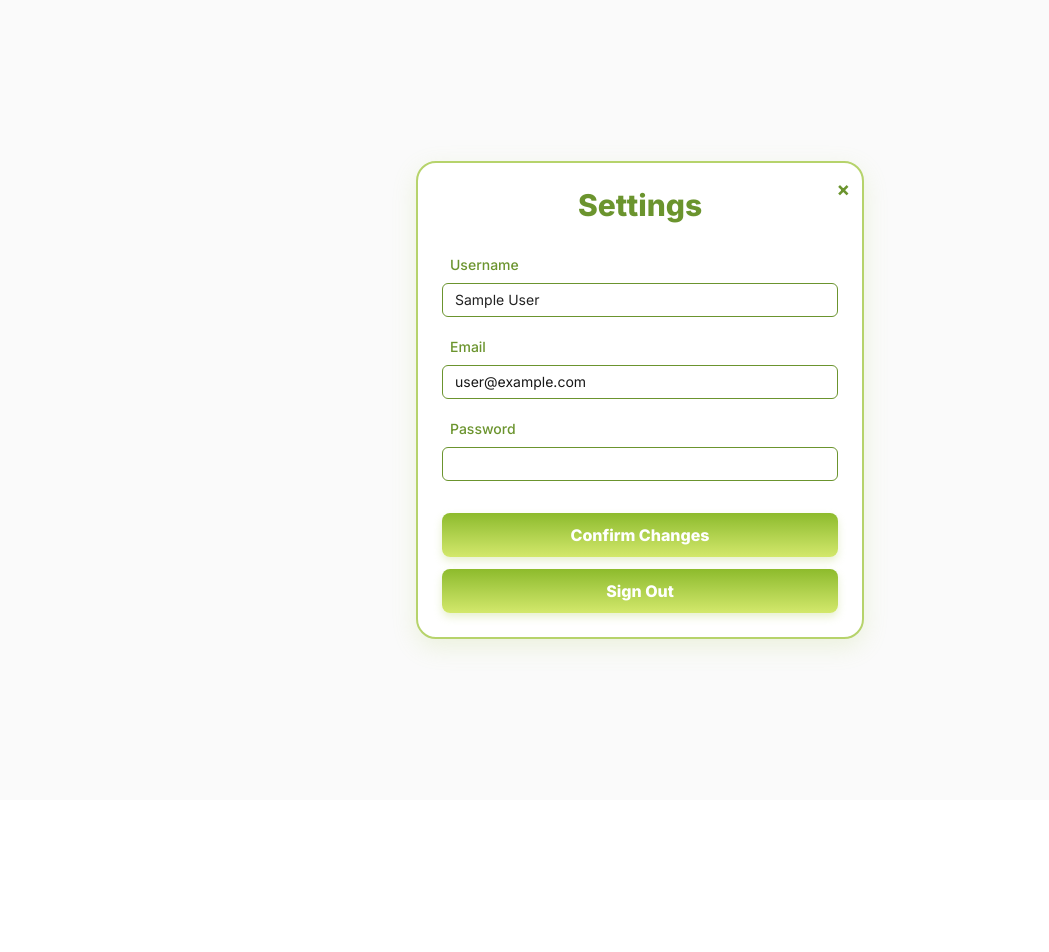
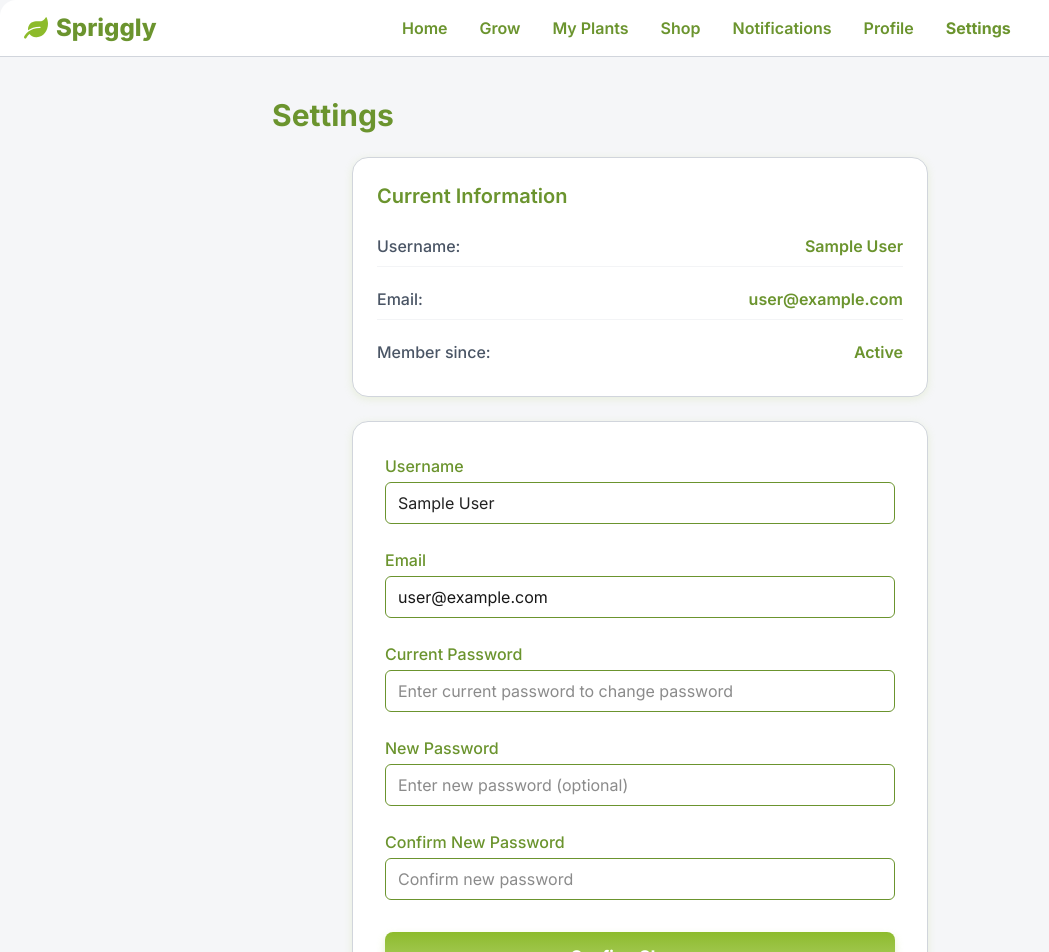
Before and after one commit to hanxxiiz/spriggly-final, a Next.js app: page /dashboard/settings in a window 1280 px wide. Shown: the top 952 px of the page, without its empty margins (0-1049 px from the left). Before the commit the page ends 800 px from the top, so only its background shows below. Built offline with nearby package versions, Linux system fonts and the light colour scheme; no server answers; sample sign-in values are in the browser's storage.

Commit message:
somewhat working settings except update

```diff
--- a/package.json
+++ b/package.json
@@ -23,6 +23,7 @@
   },
   "devDependencies": {
     "@tailwindcss/postcss": "^4",
+    "@types/bcryptjs": "^2.4.6",
     "@types/node": "^20",
     "@types/react": "^19",
     "@types/react-dom": "^19",
--- /dev/null
+++ b/src/app/api/auth/update/route.ts
@@ -0,0 +1,93 @@
+import { NextResponse } from 'next/server';
+import { getServerSession } from 'next-auth';
+import { authOptions } from '@/app/api/auth/[...nextauth]/route';
+import connectDB from '@/lib/mongodb';
+import User from '@/models/User';
+import bcrypt from 'bcryptjs';
+
+export async function PUT(req: Request) {
+  try {
+    const session = await getServerSession(authOptions);
+
+    if (!session?.user?.id) {
+      return NextResponse.json(
+        { error: 'Unauthorized' },
+        { status: 401 }
+      );
+    }
+
+    const { name, email, currentPassword, newPassword } = await req.json();
+
+    await connectDB();
+
+    // Get user with password for verification
+    const user = await User.findById(session.user.id).select('+password');
+
+    if (!user) {
+      return NextResponse.json(
+        { error: 'User not found' },
+        { status: 404 }
+      );
+    }
+
+    // Update basic info if provided
+    if (name && name !== user.name) {
+      user.name = name;
+    }
+
+    if (email && email !== user.email) {
+      // Check if email is already taken by another user
+      const existingUser = await User.findOne({ email, _id: { $ne: user._id } });
+      if (existingUser) {
+        return NextResponse.json(
+          { error: 'Email is already taken' },
+          { status: 400 }
+        );
+      }
+      user.email = email;
+    }
+
+    // Handle password change
+    if (newPassword) {
+      if (!currentPassword) {
+        return NextResponse.json(
+          { error: 'Current password is required to change password' },
+          { status: 400 }
+        );
+      }
+
+      // Verify current password
+      const isCurrentPasswordValid = await user.comparePassword(currentPassword);
+      if (!isCurrentPasswordValid) {
+        return NextResponse.json(
+          { error: 'Current password is incorrect' },
+          { status: 400 }
+        );
+      }
+
+      // Update password
+      user.password = newPassword;
+    }
+
+    await user.save();
+
+    return NextResponse.json(
+      {
+        message: 'Profile updated successfully',
+        user: {
+          id: user._id,
+          name: user.name,
+          email: user.email
+        }
+      },
+      { status: 200 }
+    );
+
+  } catch (error: any) {
+    console.error('Update profile error:', error);
+    return NextResponse.json(
+      { error: 'Internal server error' },
+      { status: 500 }
+    );
+  }
+}
--- a/src/app/dashboard/page.tsx
+++ b/src/app/dashboard/page.tsx
@@ -194,8 +194,8 @@ export default function DashboardPage() {
                 </button>
               </div>
               <button className="text-green-800 hover:text-green-600 focus:outline-none">Profile</button>
-              <Link href="/dashboard/settings" legacyBehavior>
-                <a className="text-green-800 hover:text-green-600 focus:outline-none">Settings</a>
+              <Link href="/dashboard/settings" className="text-green-800 hover:text-green-600 focus:outline-none">
+                Settings
               </Link>
             </div>
           </div>
--- a/src/app/dashboard/settings/page.tsx
+++ b/src/app/dashboard/settings/page.tsx
@@ -3,12 +3,16 @@
 import { useState, useEffect } from 'react';
 import { useSession, signOut } from 'next-auth/react';
 import { useRouter } from 'next/navigation';
+import { FaLeaf } from 'react-icons/fa';
+import Link from 'next/link';
 
 export default function SettingsPage() {
   const { data: session, status } = useSession();
   const [username, setUsername] = useState('');
   const [email, setEmail] = useState('');
   const [password, setPassword] = useState('');
+  const [newPassword, setNewPassword] = useState('');
+  const [confirmPassword, setConfirmPassword] = useState('');
   const [loading, setLoading] = useState(false);
   const [message, setMessage] = useState('');
   const router = useRouter();
@@ -24,90 +28,235 @@ export default function SettingsPage() {
     e.preventDefault();
     setLoading(true);
     setMessage('');
+
     try {
-      const res = await fetch('/api/auth/register', {
+      // Validate password change if new password is provided
+      if (newPassword) {
+        if (!password) {
+          setMessage('Current password is required to change password');
+          setLoading(false);
+          return;
+        }
+        if (newPassword !== confirmPassword) {
+          setMessage('New passwords do not match');
+          setLoading(false);
+          return;
+        }
+        if (newPassword.length < 6) {
+          setMessage('New password must be at least 6 characters long');
+          setLoading(false);
+          return;
+        }
+      }
+
+      const updateData: any = {
+        name: username,
+        email: email,
+      };
+
+      if (newPassword) {
+        updateData.currentPassword = password;
+        updateData.newPassword = newPassword;
+      }
+
+      const response = await fetch('/api/auth/update', {
         method: 'PUT',
-        headers: { 'Content-Type': 'application/json' },
-        body: JSON.stringify({ username, email, password }),
+        headers: {
+          'Content-Type': 'application/json',
+        },
+        body: JSON.stringify(updateData),
       });
-      const data = await res.json();
-      if (res.ok) {
+
+      const data = await response.json();
+
+      if (!response.ok) {
+        throw new Error(data.error || 'Failed to update profile');
+      }
+
       setMessage('Profile updated successfully!');
-      } else {
-        setMessage(data.error || 'Update failed.');
+
+      // Clear password fields after successful update
+      setPassword('');
+      setNewPassword('');
+      setConfirmPassword('');
+
+      // Update session data if needed
+      if (data.user) {
+        // You might want to refresh the session here
+        // For now, we'll just show success message
       }
-    } catch (err) {
-      setMessage('An error occurred.');
+
+    } catch (error: any) {
+      setMessage(error.message || 'An error occurred while updating profile');
+    } finally {
+      setLoading(false);
     }
-    setLoading(false);
   };
 
   const handleSignOut = async () => {
+    try {
       await signOut({ callbackUrl: '/' });
+    } catch (error) {
+      console.error('Sign out error:', error);
+      // Fallback redirect
+      router.push('/');
+    }
   };
 
-  if (status === 'loading') return <div>Loading...</div>;
+  if (status === 'loading') {
+    return (
+      <div className="min-h-screen bg-[#F5F6F8] flex items-center justify-center">
+        <div className="text-[#6b942e] text-xl font-semibold">Loading...</div>
+      </div>
+    );
+  }
+
+  if (status === 'unauthenticated') {
+    router.push('/auth');
+    return null;
+  }
 
   return (
-    <div className="min-h-screen flex items-center justify-center bg-[#fafafa] px-2 sm:px-4">
-      <div className="relative bg-white rounded-2xl shadow-2xl p-3 sm:p-5 md:p-6 w-full max-w-xs sm:max-w-sm md:max-w-md flex flex-col items-center border-2 border-[#b6d36b]" style={{borderRadius: '20px', border: '2px solid #b6d36b', boxShadow: '0 8px 24px #b6d36b33'}}>
-        <button
-          onClick={() => router.push('/dashboard')}
-          className="absolute top-3 right-3 text-[#6b942e] hover:text-[#8dbb2b] text-xl font-bold focus:outline-none"
-          aria-label="Back to dashboard"
-        >
-          &times;
-        </button>
-        <h2 className="text-xl sm:text-2xl md:text-3xl font-extrabold text-center text-[#6b942e] mb-4 sm:mb-6 md:mb-8" style={{fontFamily: 'inherit'}}>Settings</h2>
-        <form onSubmit={handleUpdate} className="w-full flex flex-col gap-3 sm:gap-4 md:gap-5">
-          <div className="flex flex-col gap-1 sm:gap-2">
-            <label className="text-[#6b942e] font-medium ml-1 sm:ml-2 text-xs sm:text-sm">Username</label>
+    <div className="min-h-screen bg-[#F5F6F8]">
+      {/* Navigation Bar */}
+      <nav className="bg-white border-b border-gray-300 rounded-t-2xl px-6 py-3 flex justify-between items-center" style={{borderTopLeftRadius: '16px', borderTopRightRadius: '16px'}}>
+        <div className="flex items-center gap-2">
+          <FaLeaf className="text-[#8dbb2b] text-2xl" />
+          <span className="text-2xl font-extrabold text-[#6b942e]">Spriggly</span>
+        </div>
+        <div className="flex-1 flex justify-center">
+          <div className="flex gap-8 items-center font-semibold text-[#6b942e]">
+            <Link href="/dashboard" className="hover:text-[#8dbb2b] transition">Home</Link>
+            <Link href="/dashboard?tab=grow" className="hover:text-[#8dbb2b] transition">Grow</Link>
+            <Link href="/dashboard?tab=plants" className="hover:text-[#8dbb2b] transition">My Plants</Link>
+            <Link href="/dashboard?tab=shop" className="hover:text-[#8dbb2b] transition">Shop</Link>
+            <span className="hover:text-[#8dbb2b] transition cursor-pointer">Notifications</span>
+            <span className="hover:text-[#8dbb2b] transition cursor-pointer">Profile</span>
+            <Link href="/dashboard/settings" className="hover:text-[#8dbb2b] transition font-bold">Settings</Link>
+          </div>
+        </div>
+        <div className="flex items-center gap-2">
+          {/* Add icon here if needed */}
+        </div>
+      </nav>
+      <div className="max-w-3xl mx-auto px-4 py-8">
+        <h2 className="text-3xl font-bold text-[#6b942e] mb-6 mt-2">Settings</h2>
+
+        {/* Current User Info */}
+        <div className="bg-white rounded-2xl shadow p-6 mb-6 max-w-xl mx-auto border border-gray-300" style={{boxShadow: '0 2px 8px #b6d36b33'}}>
+          <h3 className="text-xl font-semibold text-[#6b942e] mb-4">Current Information</h3>
+          <div className="space-y-3">
+            <div className="flex justify-between items-center py-2 border-b border-gray-100">
+              <span className="text-gray-600 font-medium">Username:</span>
+              <span className="text-[#6b942e] font-semibold">{session?.user?.name || 'Not set'}</span>
+            </div>
+            <div className="flex justify-between items-center py-2 border-b border-gray-100">
+              <span className="text-gray-600 font-medium">Email:</span>
+              <span className="text-[#6b942e] font-semibold">{session?.user?.email || 'Not set'}</span>
+            </div>
+            <div className="flex justify-between items-center py-2">
+              <span className="text-gray-600 font-medium">Member since:</span>
+              <span className="text-[#6b942e] font-semibold">
+                {session?.user?.id ? 'Active' : 'Unknown'}
+              </span>
+            </div>
+          </div>
+        </div>
+
+        {/* Update Form */}
+        <div className="bg-white rounded-2xl shadow p-8 max-w-xl mx-auto border border-gray-300" style={{boxShadow: '0 2px 8px #b6d36b33'}}>
+          <form onSubmit={handleUpdate} className="flex flex-col gap-6">
+            <div className="flex flex-col gap-1">
+              <label className="text-[#6b942e] font-medium text-base">Username</label>
               <input
                 type="text"
-              className="border border-[#6b942e] rounded-md px-2 sm:px-3 py-1.5 focus:outline-none focus:ring-2 focus:ring-[#b6d36b] transition w-full text-xs sm:text-sm bg-white text-[#222] placeholder-[#b6d36b]"
+                className="border border-[#6b942e] rounded-md px-3 py-2 focus:outline-none focus:ring-2 focus:ring-[#b6d36b] transition w-full text-base bg-white text-[#222] placeholder-[#b6d36b]"
                 value={username}
                 onChange={e => setUsername(e.target.value)}
                 required
                 placeholder="Enter your username"
               />
             </div>
-          <div className="flex flex-col gap-1 sm:gap-2">
-            <label className="text-[#6b942e] font-medium ml-1 sm:ml-2 text-xs sm:text-sm">Email</label>
+            <div className="flex flex-col gap-1">
+              <label className="text-[#6b942e] font-medium text-base">Email</label>
               <input
                 type="email"
-              className="border border-[#6b942e] rounded-md px-2 sm:px-3 py-1.5 focus:outline-none focus:ring-2 focus:ring-[#b6d36b] transition w-full text-xs sm:text-sm"
+                className="border border-[#6b942e] rounded-md px-3 py-2 focus:outline-none focus:ring-2 focus:ring-[#b6d36b] transition w-full text-base"
                 value={email}
                 onChange={e => setEmail(e.target.value)}
                 required
               />
             </div>
-          <div className="flex flex-col gap-1 sm:gap-2">
-            <label className="text-[#6b942e] font-medium ml-1 sm:ml-2 text-xs sm:text-sm">Password</label>
+            <div className="flex flex-col gap-1">
+              <label className="text-[#6b942e] font-medium text-base">Current Password</label>
               <input
                 type="password"
-              className="border border-[#6b942e] rounded-md px-2 sm:px-3 py-1.5 focus:outline-none focus:ring-2 focus:ring-[#b6d36b] transition w-full text-xs sm:text-sm"
+                className="border border-[#6b942e] rounded-md px-3 py-2 focus:outline-none focus:ring-2 focus:ring-[#b6d36b] transition w-full text-base"
                 value={password}
                 onChange={e => setPassword(e.target.value)}
-              placeholder=""
+                placeholder="Enter current password to change password"
+              />
+            </div>
+            <div className="flex flex-col gap-1">
+              <label className="text-[#6b942e] font-medium text-base">New Password</label>
+              <input
+                type="password"
+                className="border border-[#6b942e] rounded-md px-3 py-2 focus:outline-none focus:ring-2 focus:ring-[#b6d36b] transition w-full text-base"
+                value={newPassword}
+                onChange={e => setNewPassword(e.target.value)}
+                placeholder="Enter new password (optional)"
+                minLength={6}
+              />
+            </div>
+            <div className="flex flex-col gap-1">
+              <label className="text-[#6b942e] font-medium text-base">Confirm New Password</label>
+              <input
+                type="password"
+                className="border border-[#6b942e] rounded-md px-3 py-2 focus:outline-none focus:ring-2 focus:ring-[#b6d36b] transition w-full text-base"
+                value={confirmPassword}
+                onChange={e => setConfirmPassword(e.target.value)}
+                placeholder="Confirm new password"
+                minLength={6}
               />
             </div>
             <button
               type="submit"
-            className="w-full mt-2 sm:mt-3 bg-gradient-to-b from-[#8dbb2b] to-[#d3e86b] text-white font-extrabold py-2 sm:py-2.5 rounded-lg shadow-md text-sm sm:text-base transition hover:brightness-105"
+              className="w-full mt-2 bg-gradient-to-b from-[#8dbb2b] to-[#b6d36b] text-white font-extrabold py-3 rounded-lg shadow-md text-base transition hover:brightness-105"
               disabled={loading}
               style={{boxShadow: '0 4px 8px #b6d36b55'}}
             >
               {loading ? 'Saving...' : 'Confirm Changes'}
             </button>
           </form>
+          {message && (
+            <div className={`mt-4 text-center font-semibold text-base p-3 rounded-lg ${
+              message.includes('successfully')
+                ? 'bg-green-50 text-green-700 border border-green-200'
+                : 'bg-red-50 text-red-700 border border-red-200'
+            }`}>
+              {message}
+            </div>
+          )}
+        </div>
+
+        {/* Danger Zone */}
+        <div className="bg-white rounded-2xl shadow p-6 mt-6 max-w-xl mx-auto border border-red-200" style={{boxShadow: '0 2px 8px #b6d36b33'}}>
+          <h3 className="text-xl font-semibold text-red-600 mb-4">Account Actions</h3>
+          <div className="space-y-4">
+            <div className="flex items-center justify-between">
+              <div>
+                <h4 className="text-[#6b942e] font-medium">Sign Out</h4>
+                <p className="text-sm text-gray-600">Sign out of your account on this device</p>
+              </div>
               <button
                 onClick={handleSignOut}
-          className="w-full mt-2 sm:mt-3 bg-gradient-to-b from-[#8dbb2b] to-[#d3e86b] text-white font-extrabold py-2 sm:py-2.5 rounded-lg shadow-md text-sm sm:text-base transition hover:brightness-105"
-          style={{boxShadow: '0 4px 8px #b6d36b55'}}
+                className="px-4 py-2 bg-red-500 text-white rounded-lg hover:bg-red-600 transition-colors font-medium"
               >
                 Sign Out
               </button>
-        {message && <div className="mt-2 sm:mt-3 text-center text-[#6b942e] font-semibold text-xs sm:text-sm">{message}</div>}
+            </div>
+          </div>
+        </div>
       </div>
     </div>
   );
```
Also changed, not shown: 1 other file (tests, documents, lock files or other folders). Lines whose indentation alone changed are shown as unchanged.
